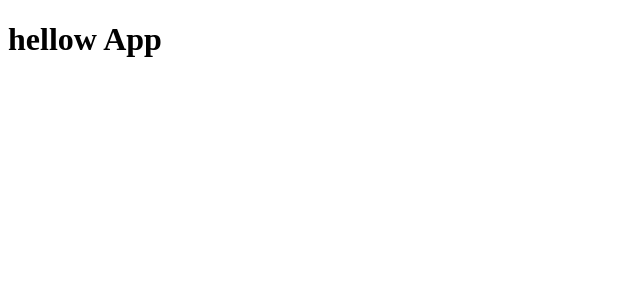
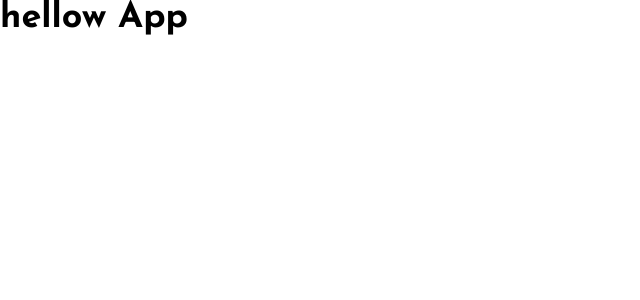
Before and after one commit to iddimsangi/ReactTodoApp, a React (Create React App) app: page / in a window 1280 px wide. Shown: the top 300 px of the page, without its empty margins (0-640 px from the left). Built offline with nearby package versions, Linux system fonts and the light colour scheme.

Commit message:
project folder structure

```diff
--- a/public/index.html
+++ b/public/index.html
@@ -15,6 +15,9 @@
       user's mobile device or desktop. See https://developers.google.com/web/fundamentals/web-app-manifest/
     -->
     <link rel="manifest" href="%PUBLIC_URL%/manifest.json" />
+    <link rel="preconnect" href="https://fonts.googleapis.com">
+    <link rel="preconnect" href="https://fonts.gstatic.com" crossorigin>
+    <link href="https://fonts.googleapis.com/css2?family=Josefin+Sans:wght@300;400;700&display=swap" rel="stylesheet">
     <!--
       Notice the use of %PUBLIC_URL% in the tags above.
       It will be replaced with the URL of the `public` folder during the build.
--- a/src/index.scss
+++ b/src/index.scss
@@ -0,0 +1,14 @@
+*,
+*::after,
+*::before{
+  margin: 0;
+  padding: 0;
+  box-sizing: border-box;
+}
+html{
+  font-size: 62.5%;
+}
+body{
+  font-family: 'Josefin Sans', sans-serif;
+  font-size:1.8rem;
+}
```
Also changed, not shown: src/components/AddTodo/AddTodo.js (added), src/components/AddTodo/AddTodo.scss (added), src/components/TodoList/TodoCard/TodoCard.js (added), src/components/TodoList/TodoCard/TodoCard.scss (added), src/components/TodoList/TodoList.js (added), src/components/TodoList/TodoList.scss (added).
